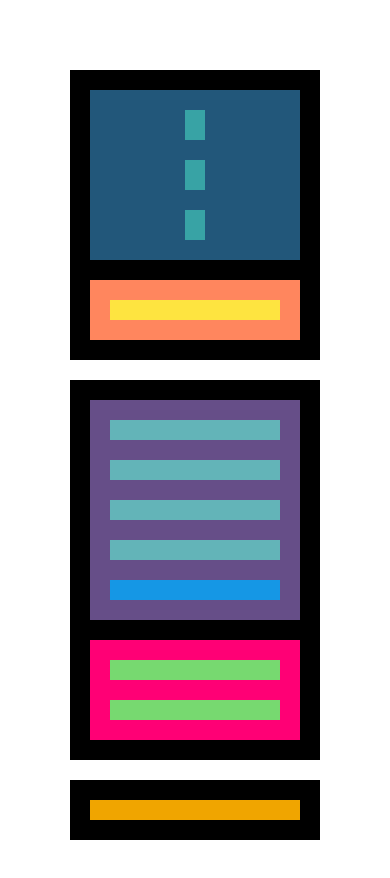
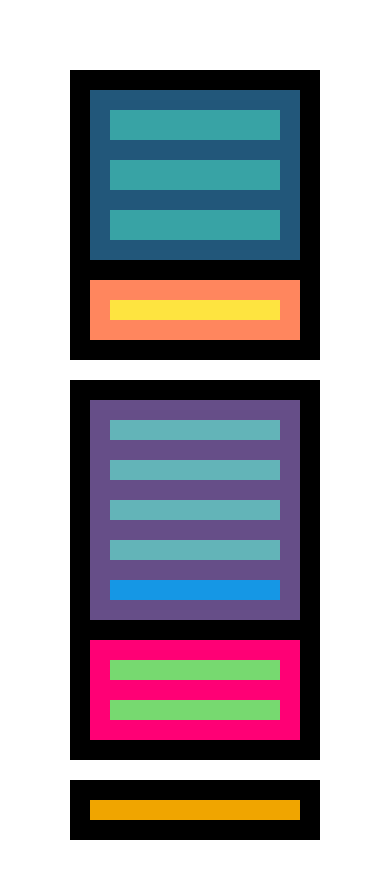
Before and after one commit to carmepontribe/sprint-1-, a plain HTML site: page index.html in a window 390 px wide. Drawn offline with Linux system fonts and the light colour scheme.

Commit message:
Update estilos.css

```diff
--- a/estilos.css
+++ b/estilos.css
@@ -83,21 +83,25 @@
         flex-direction: column;
     }
     .menu{
-        flex-direction: column;
+        flex-direction: row;
         height: auto;
     }
     .aside {
         display: flex;
         justify-content: center;
+        flex-direction: column;
     }
 }
 @media all and (max-width:600px){
     .articulos{
         flex-direction: column;
     }
+    .aside{
+        flex-direction: column;
+    }
+    .menu{
+        flex-direction: column;
+        align-items: stretch;
+    }
+
 }
- @media all and (max-width:600px){
-        .aside{
-            flex-direction: column;
-        }
-    }
```
